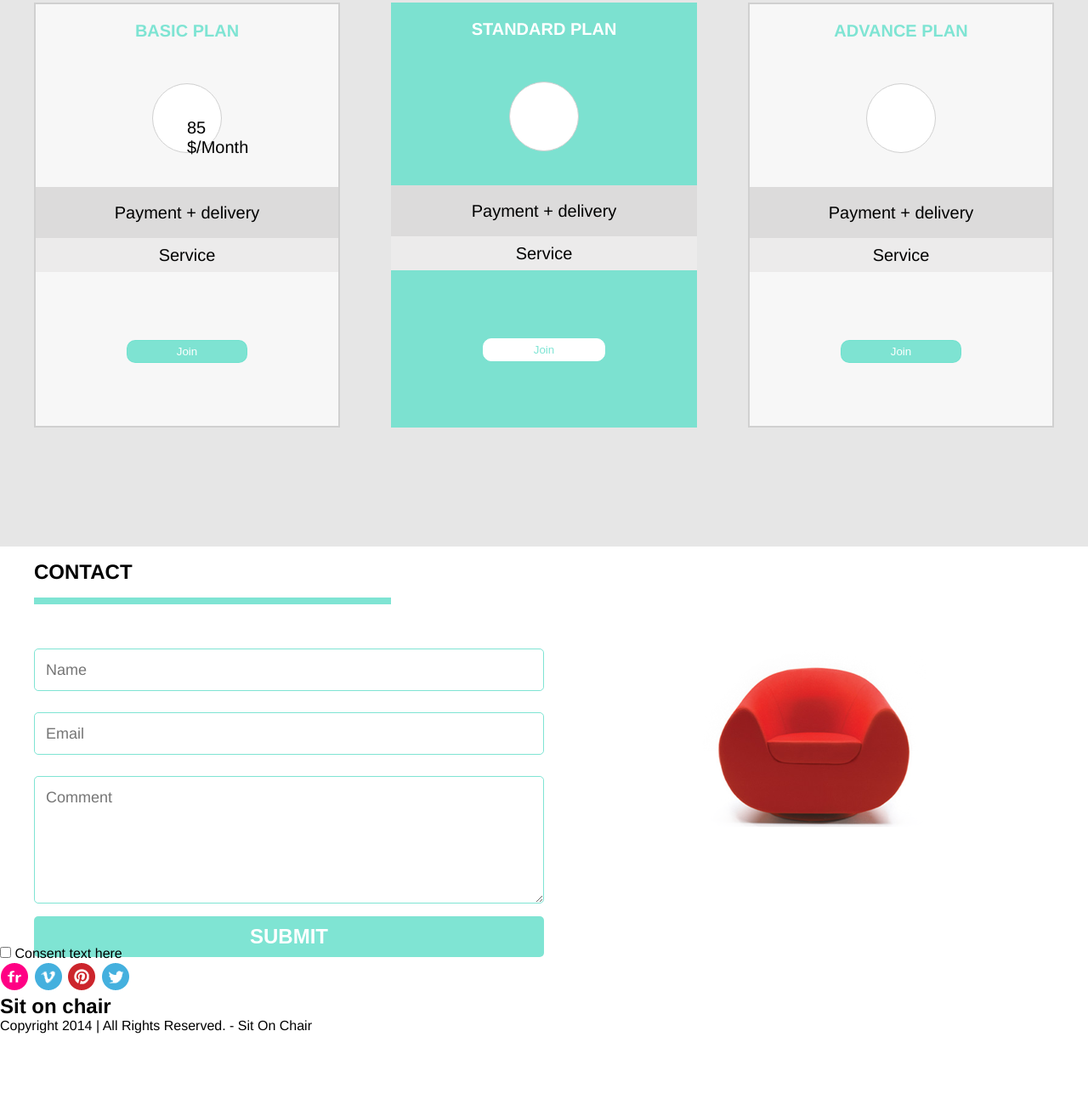
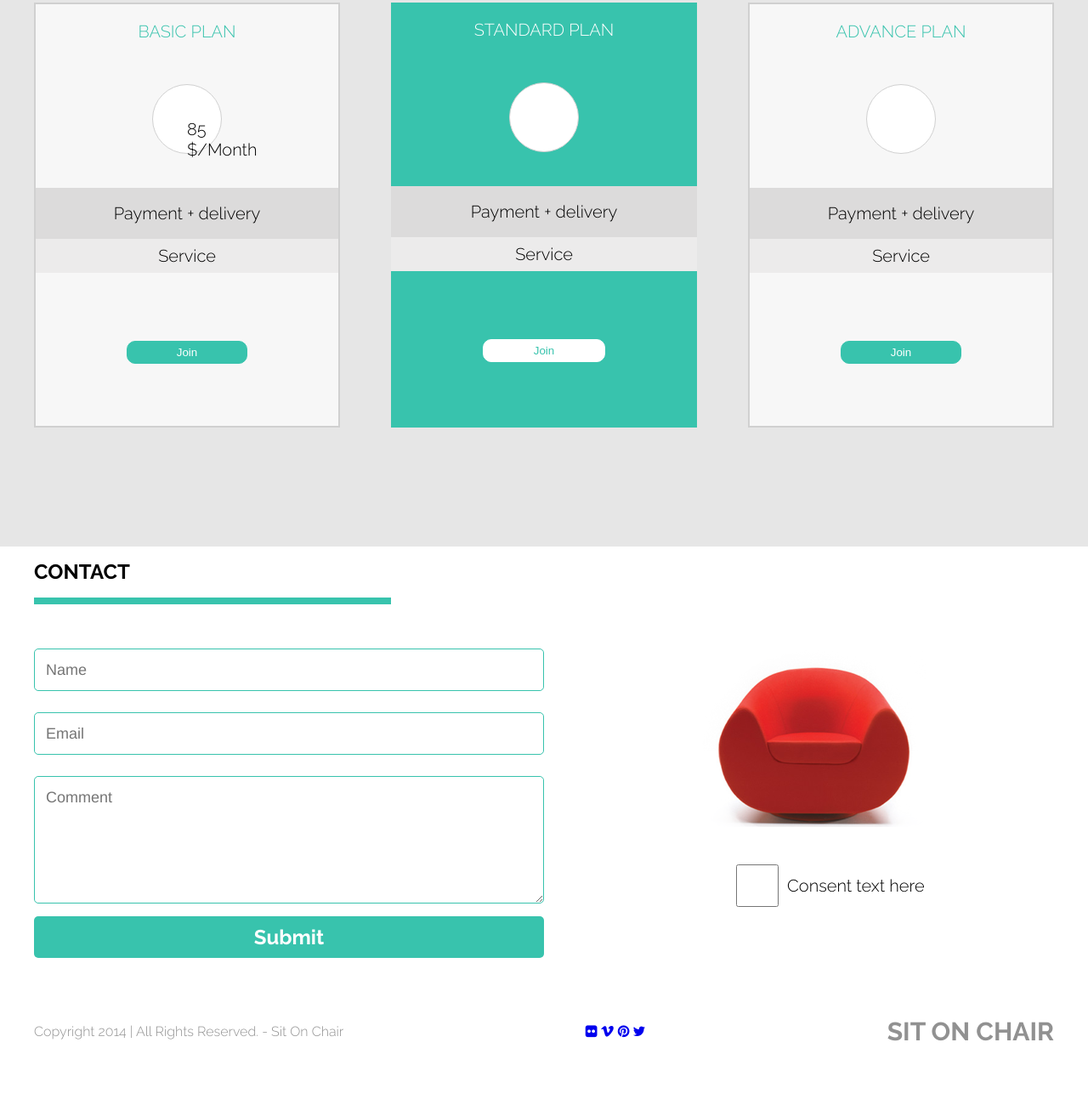
Before and after one commit to Edit22/SitOnChair_CSS, a plain HTML site: page index.html in a window 1280 px wide. Shown: the part 1077-2390 px from the top of the page at 85% size. Before the commit the page ends 2293 px from the top, so only its background shows below. Drawn offline with Linux system fonts and the light colour scheme.

Commit message:
SitOnChair - changed colors, added footer
>need to style footer
>header not done
>delay on hover menu

```diff
--- a/index.html
+++ b/index.html
@@ -6,6 +6,10 @@
     <meta name="viewport" content="width=device-width, initial-scale=1.0">
     <title>SitOnChair_Changes</title>
     <link rel="stylesheet" href="style.css">
+    <link href="https://fonts.googleapis.com/css2?family=Raleway:wght@100;200;300;700&display=swap" rel="stylesheet">
+
+
+
     <!-- <link rel="stylesheet" href="https://kit.fontawesome.com/7703e00e5d.css" crossorigin="anonymous">  -->
     <link rel="stylesheet" href="https://cdnjs.cloudflare.com/ajax/libs/font-awesome/4.7.0/css/font-awesome.min.css">
 
@@ -19,7 +23,7 @@
         </div>
         <nav>
             <ul class="nav-list">
-                <li><a href="#">About ▼</a>
+                <li><a href="#">About</a>
                 <ul class="dropdown">
                     <li><a href="#">News</a></li>
                     <li><a href="#">Team</a></li>
@@ -150,35 +154,39 @@
         <input name="name" type="text" class="feedback-input" placeholder="Name" />
         <input name="email" type="text" class="feedback-input" placeholder="Email" />
         <textarea name="text" class="feedback-input" placeholder="Comment"></textarea>
-        <input type="submit" value="SUBMIT"/>
-      </form>
+        <input class="submit-button" input type="submit" value="Submit"/>
+    </form>
 
-    <div class="red-chair-contactsection">
+    <div class="red-chair-contact-section">
     <img src="red_chair.png">
-    </div>
+    <div class="consent-container">
+        <input type="checkbox" class="consent" name="consent-name" value="Boat">
+        <label for="consent-name" class="consent-txt"> Consent text here </label>
+      </div>
+</div>
+</section>
+<section class="footer">
+<div class="social-media-footer">
+
+  <div class="social-container">
+  <p>Copyright 2014 | All Rights Reserved. - Sit On Chair</p>
+  </div>
+
+  <div class="social-container-icons">
+    <a href="#"><i class="fa fa-flickr" aria-hidden="true"></i></a>
+    <a href="#"><i class="fa fa-vimeo"></i></a>
+    <a href="#"><i class="fa fa-pinterest"></i></a>
+    <a href="#"><i class="fa fa-twitter"></i></a>
+  </div>
+
+  <div class="footer-logo">
+    <h2>Sit <span>on</span> chair</h2>
+  </div>
 </div>
 </section>
 
-<section class="social-media">
 
-<div class="consent-container">
-  <input type="checkbox" class="consent" name="consent-name" value="Boat">
-  <label for="consent-name"> Consent text here </label>
-</div>
 
-<div class="social-container">
-    <img src="flickr.png" alt="">
-    <img src="vimeo.png" alt="">
-    <img src="pinterest.png" alt="">
-    <img src="twitter.png" alt="">
- </div>
-
- <h2>Sit <span>on</span> chair</h2>
-</section>
-
-<section class="footer">
-    <footer>Copyright 2014 | All Rights Reserved. - Sit On Chair</footer>
-</section>
 
 
 
--- a/style.css
+++ b/style.css
@@ -3,7 +3,7 @@
     margin: 0;
     padding: 0;
     box-sizing: border-box;
-    font-family: helvetica, arial, sans-serif;
+    font-family: Raleway, sans-serif;
 }
 
 /* NAVIGATION */
@@ -29,7 +29,7 @@
 }
 
 .brand a span {
-    color: cadetblue;
+    color: #38C3AD;
 }
 
 .nav-container {
@@ -64,7 +64,7 @@ nav ul li a {
 }
 
 nav ul li a:hover {
-    color: cadetblue;
+    color: #38C3AD;
 }
 
 ul li ul.dropdown {
@@ -76,10 +76,20 @@ ul li ul.dropdown {
     left: 0;
     margin-top: 15px;
 
+    transition: all 1s ease 3s;
+
+}
+
+ul li ul a {
+    text-transform: none;
+    line-height: 25px;
+    font-weight: 200;
 }
 
 ul li:hover ul.dropdown {
     display: block;
+    transition: all 1s ease 0s;
+
 
 }
 
@@ -121,14 +131,14 @@ ul li ul.dropdown li {
    position: absolute;
    left: 100px;
    top: 200px;
-   color:rgba(18, 240, 203, 0.881);
+   color:#38C3AD;
 }
 
 .fa-angle-right {
     position: absolute;
     right: 100px;
     top: 200px;
-    color:rgba(18, 240, 203, 0.881);
+    color:#38C3AD;
 
 }
 
@@ -153,7 +163,7 @@ ul li ul.dropdown li {
 }
 
 .header-description1 h1 span {
-   color: cadetblue;
+   color: #38C3AD;
 }
 
 .header-description1 p {
@@ -172,8 +182,8 @@ ul li ul.dropdown li {
     text-align: center;
     font-size: 20px;
     text-transform: uppercase;
-    border: 1px solid rgba(18, 240, 203, 0.881);
-    background-color: rgba(18, 240, 203, 0.881);
+    border: 1px solid #38C3AD;
+    background-color: #38C3AD;
     color: white;
     border-radius: 10px;
     padding: 10px 10px;
@@ -229,6 +239,14 @@ ul li ul.dropdown li {
   transform: scale(1.2);
 }
 
+.img1:hover .titlebackground1,
+.img2:hover .titlebackground2,
+.img3:hover .titlebackground3 {
+    top: 0;
+    height: 100%;
+}
+
+
 .imgtxt1,
 .imgtxt2,
 .imgtxt3 {
@@ -263,6 +281,7 @@ ul li ul.dropdown li {
     top: 100px;
     z-index: 1;
     transition: all 0.6s;
+    overflow: hidden;
 }
 
 .titlebackground1:hover,
@@ -324,7 +343,7 @@ ul li ul.dropdown li {
 
 
 .pricing-underline {
-    border-bottom: 8px solid rgba(110, 225, 206, 0.881);
+    border-bottom: 8px solid #38C3AD;
     width: 35%;
     top: 20px;
 }
@@ -355,7 +374,8 @@ ul li ul.dropdown li {
 
 .pricing-container h2 {
     font-size: 20px;
-    color: rgba(110, 225, 206, 0.881);
+    font-weight: 300;
+    color: #38C3AD;
     text-align: center;
     text-transform: uppercase;
     margin: 20px;
@@ -406,7 +426,7 @@ button {
     margin-top: 80px;
     text-align: center;
     font-family: arial;
-    color: rgba(110, 225, 206, 0.881);
+    color: #38C3AD;
     cursor: pointer;
 }
 
@@ -414,9 +434,9 @@ button {
 
 
 .basic button, .advance button {
-    background-color:  rgba(110, 225, 206, 0.881);
+    background-color:  #38C3AD;
     color: white;
-    border-color:  rgba(110, 225, 206, 0.881);;
+    border-color:  #38C3AD;;
 }
 
 .basic, .advance {
@@ -438,7 +458,7 @@ button {
 }
 
 .standard {
-    background-color:  rgba(110, 225, 206, 0.881);
+    background-color:  #38C3AD;
 }
 
 .basiccircle, .standardcircle, .advancecircle {
@@ -467,7 +487,7 @@ button {
 
 
 .contact-h2-underline {
-    border-bottom: 8px solid rgba(110, 225, 206, 0.881);
+    border-bottom: 8px solid #38C3AD;
     width: 35%;
     top: 20px;
 }
@@ -494,14 +514,14 @@ form {
 }
 
  .feedback-input {
-    color: rgba(110, 225, 206, 0.881);
+    color: #38C3AD;
     font-family: Helvetica, Arial, sans-serif;
     font-weight:500;
     font-size: 18px;
     border-radius: 5px;
     line-height: 22px;
     background-color: transparent;
-    border:1px solid rgba(110, 225, 206, 0.881);
+    border:1px solid #38C3AD;
     transition: all 0.3s;
     padding: 13px;
     margin-bottom: 15px;
@@ -511,7 +531,7 @@ form {
     outline:0;
   }
 
-  .feedback-input:focus { border:2px solid rgba(110, 225, 206, 0.881);; }
+  .feedback-input:focus { border:2px solid #38C3AD; }
 
   textarea {
     height: 150px;
@@ -520,9 +540,9 @@ form {
   }
 
   [type="submit"] {
-    font-family: 'Montserrat', Arial, Helvetica, sans-serif;
+    font-family: Raleway, sans-serif;
     width: 100%;
-    background: rgba(110, 225, 206, 0.881);
+    background: #38C3AD;
     border-radius:5px;
     border:0;
     cursor:pointer;
@@ -531,23 +551,65 @@ form {
     padding-top:10px;
     padding-bottom:10px;
     transition: all 0.3s;
+    font-weight: 600;
     margin-top:-4px;
-    font-weight: 700;
+
   }
-  [type="submit"]:hover { background:rgba(18, 240, 203, 0.881); }
+  [type="submit"]:hover { background:#38C3AD; }
 
 
 /* RED CHAIR CONACT FORM SECTION */
 
 
-.red-chair-contactsection {
+.red-chair-contact-section {
     margin-right: 150px;
     margin-left: 50px;
     margin-top: 50px;
 
 }
 
+.consent-container {
+    margin-top: 40px;
+    margin-left: 40px;
+}
+
+
+
+.consent {
+    width: 50px;
+    height: 50px;
+}
+
+.consent-txt {
+  position: absolute;
+  font-size: 20px;
+  line-height: 50px;
+  margin-left: 10px;
+  text-align: left;
+}
 
 
 
 /* SOCIAL MEDIA SECTION */
+
+.social-media-footer {
+    display: flex;
+    flex-direction: row;
+    justify-content: space-between;
+    align-items: center;
+    margin: 0 auto;
+    max-width: 1200px;
+    height: 200px;
+
+}
+
+.social-container p {
+    font-weight: 300;
+    color: rgb(145, 145, 145);
+}
+
+.footer-logo {
+    font-size: 20px;
+    text-transform: uppercase;
+    color:rgb(145, 145, 145);
+}
```
